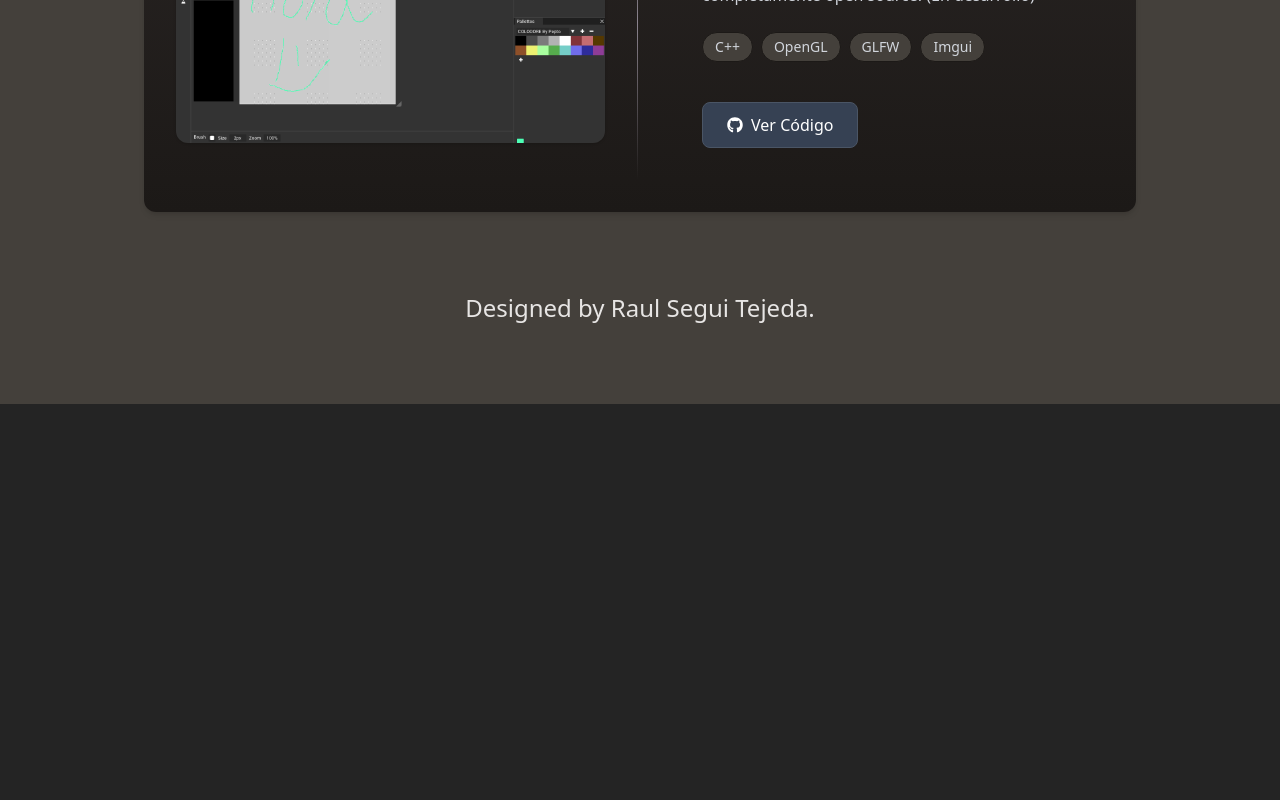
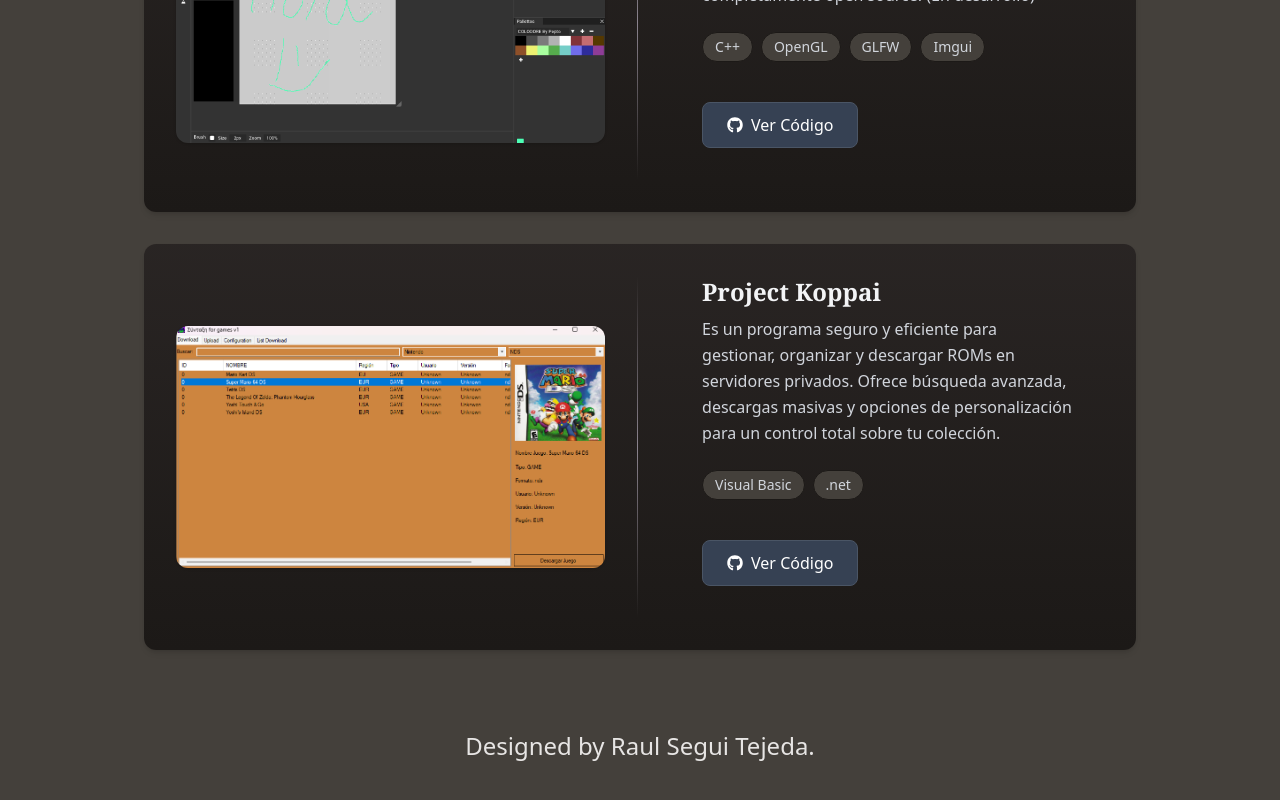
Before and after one commit to xFingerDev/MyPortafolio, a React (Vite) app: page / in a window 1280 px wide. Shown: the part 5718-6518 px from the top of the page. Before the commit the page ends 6122 px from the top, so only its background shows below. Built offline with nearby package versions, Linux system fonts and the light colour scheme.

Commit message:
feat: add project koppai

```diff
--- a/src/data/personalProjects.ts
+++ b/src/data/personalProjects.ts
@@ -231,4 +231,19 @@
       },
     ],
   },
+  {
+    title: "Project Koppai",
+    type: ["frontend"],
+    status: "Completed",
+    description:
+      "Es un programa seguro y eficiente para gestionar, organizar y descargar ROMs en servidores privados. Ofrece búsqueda avanzada, descargas masivas y opciones de personalización para un control total sobre tu colección.",
+    image: "/project/koppai.png",
+    technologies: ["Visual Basic", ".net"],
+    links: [
+      {
+        type: "github",
+        url: "https://github.com/xFingerDev/MultiStore-PC-Edition",
+      },
+    ],
+  },
 ];
```
Also changed, not shown: public/project/koppai.png (added).
